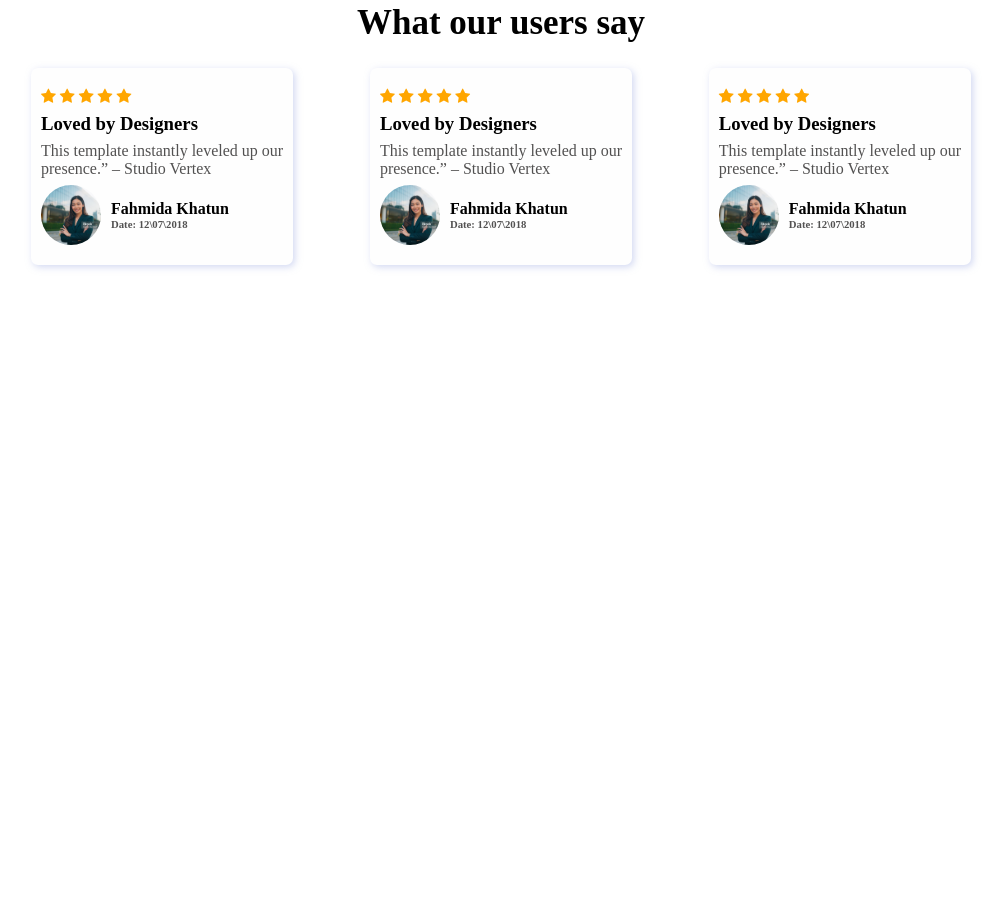
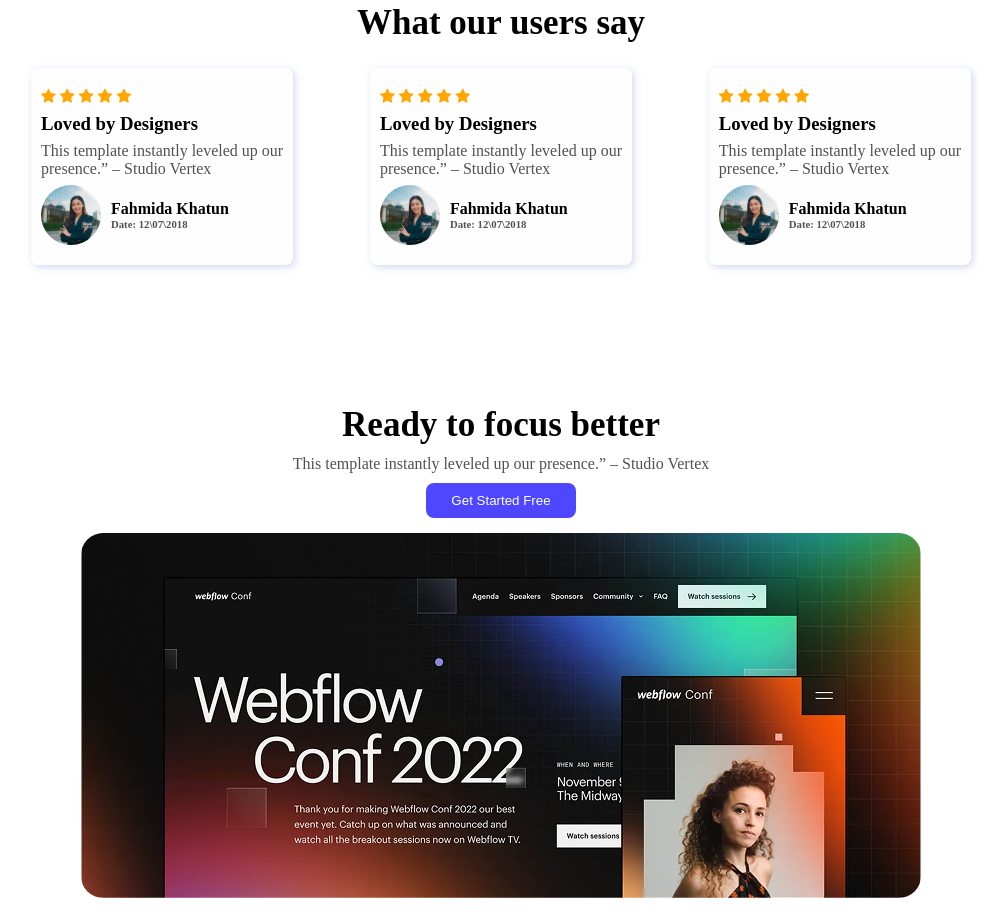
Before and after one commit to Mohammed4301/assignment-1, a plain HTML site: page index.html in a window 1280 px wide. Shown: the part 1494-2416 px from the top of the page, without its empty margins (139-1145 px from the left). Before the commit the page ends 1799 px from the top, so only its background shows below. Drawn offline with Linux system fonts and the light colour scheme.

Commit message:
add other section

```diff
--- a/index.html
+++ b/index.html
@@ -105,6 +105,13 @@
                 </div>
             </div>
         </section>
+
+        <section class="readSection">
+            <h1>Ready to focus better</h1>
+            <p class="common-color">This template instantly leveled up our presence.” – Studio Vertex</p>
+            <button class="common-btn">Get Started Free</button><br>
+            <img src="B12A01-landing-launchpad/Assets/wc-big.png" alt="">
+        </section>
     </main>
     <footer>
 
--- a/style.css
+++ b/style.css
@@ -128,3 +128,20 @@ main{
 .box1 h3{
     margin-bottom: 7px;
 }
+.readSection{
+    text-align: center;
+    margin-top: 80px;
+    padding: 20px;
+}
+.readSection h1{
+    font-size: 35px;
+    font-weight: bold;
+    margin-bottom: 10px;
+}
+.readSection p{
+    margin-bottom: 10px;
+}
+.readSection img{
+    border-radius: 22px;
+    margin-top: 15px;
+}
```
